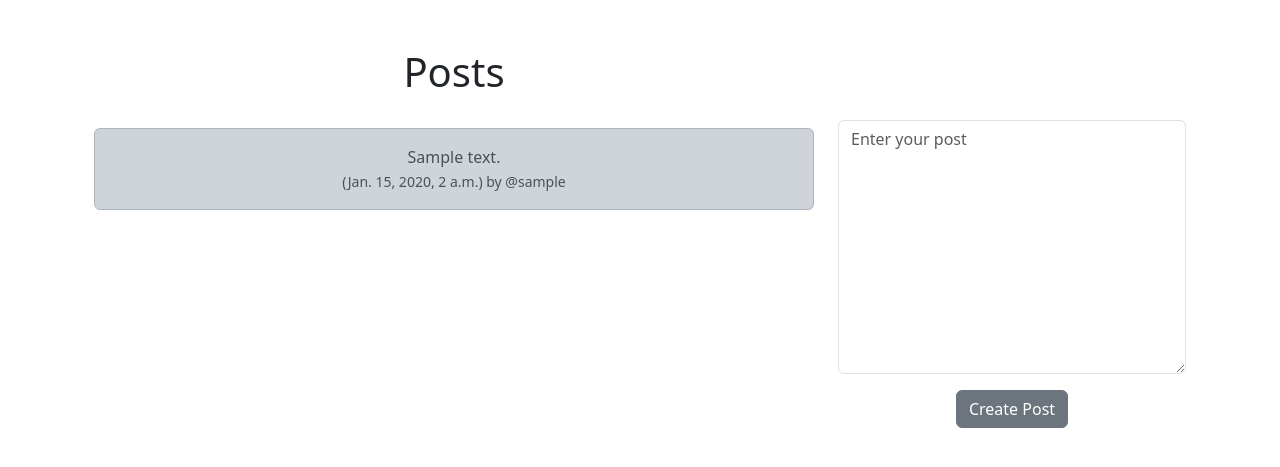
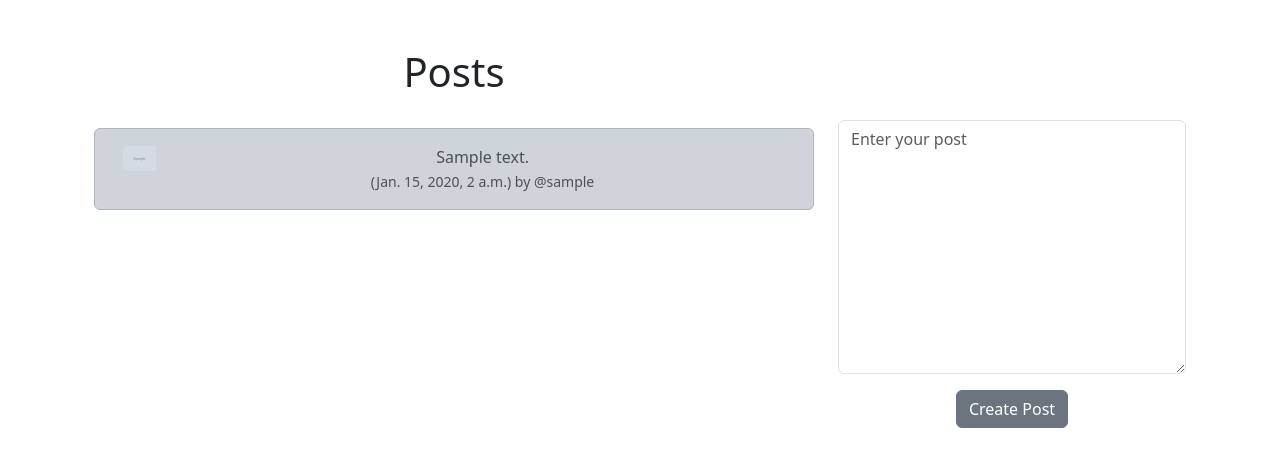
Before and after one commit to dfloresca/bundlejoy, a Django app: template social/templates/home.html in a window 1280 px wide. Shown: the part 56-523 px from the top of the page. Run offline with Django 5.2, Linux system fonts and the light colour scheme; the template is opened without the code that fills it: values that come from a table or form of the project are taken from there, others are empty; tables that the repository leaves empty hold one stand-in row (values such as "Sample post"); grey boxes marked "Sample" are stand-in pictures.

Commit message:
Feat: added profile images to posts on home page

```diff
--- a/social/templates/home.html
+++ b/social/templates/home.html
@@ -1,5 +1,5 @@
 {% extends 'base.html' %}
-
+{% load static %}
 {% block content %}
 
 
@@ -11,11 +11,25 @@
             <br />
             {% for post in posts %}
             <div class="alert alert-dark" role="alert">
-                {{ post.body }} <br/>
-                <small class="text-muted">
-                    ({{ post.created_at }}) by
-                    @{{ post.user.username }}
-                </small>
+                <div class="container">
+                    <div class="row">
+                        <div class="col-1">
+                            {% if post.user.profile.profile_image %}
+                                <img src="{{ post.user.profile.profile_image.url }}" width=50 height=50 class="img-fluid rounded-start" alt="{{profile.user.username}}"/>
+                                {% else %}
+                                <img src="{% static 'images/user.jpeg' %}" width=50 height=50 class="img-fluid rounded-start" alt="{{profile.user.username}}"/>
+                            {% endif %}
+                        </div>
+
+                        <div class="col-11">
+                            {{ post.body }} <br/>
+                        <small class="text-muted">
+                            ({{ post.created_at }}) by
+                            @{{ post.user.username }}
+                        </small>
+                        </div> <br /> <br />
+                    </div>
+                </div>
             </div> <br /> <br />
             {% endfor %}
         </div>
```
